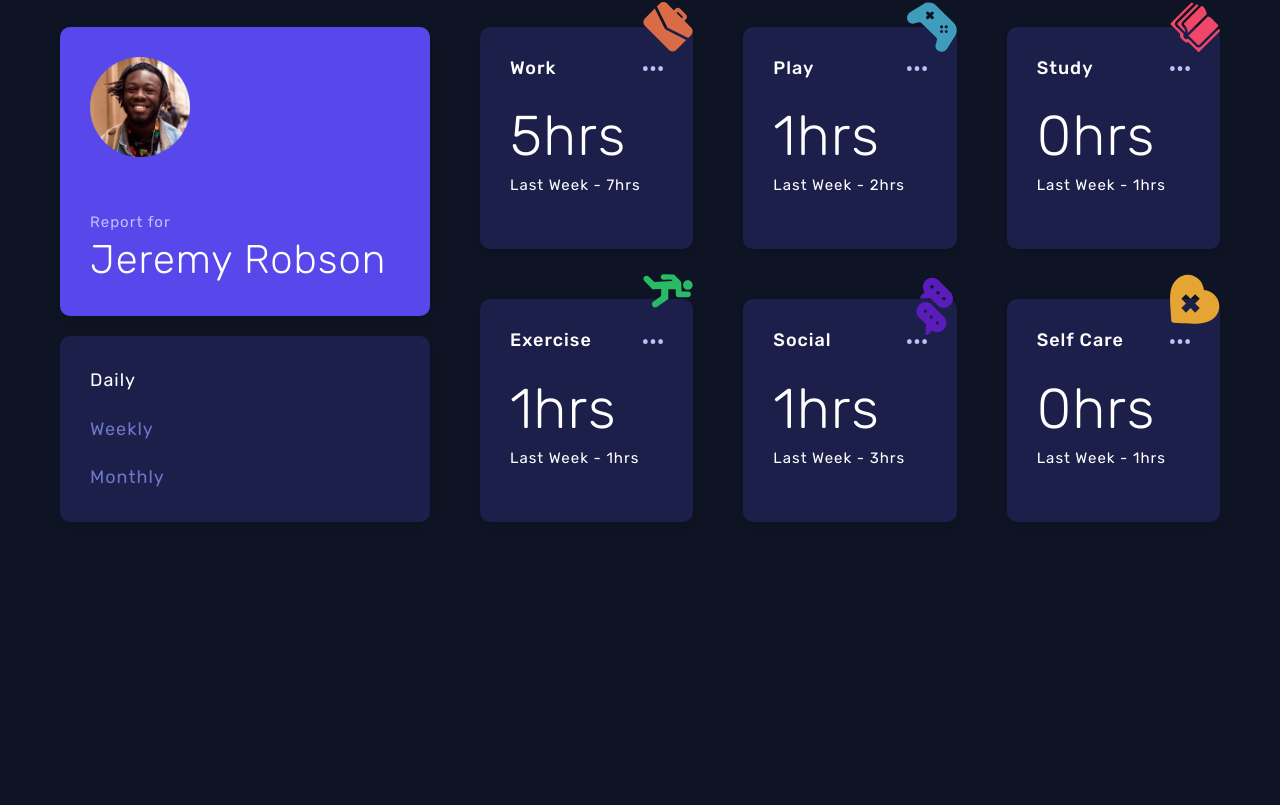
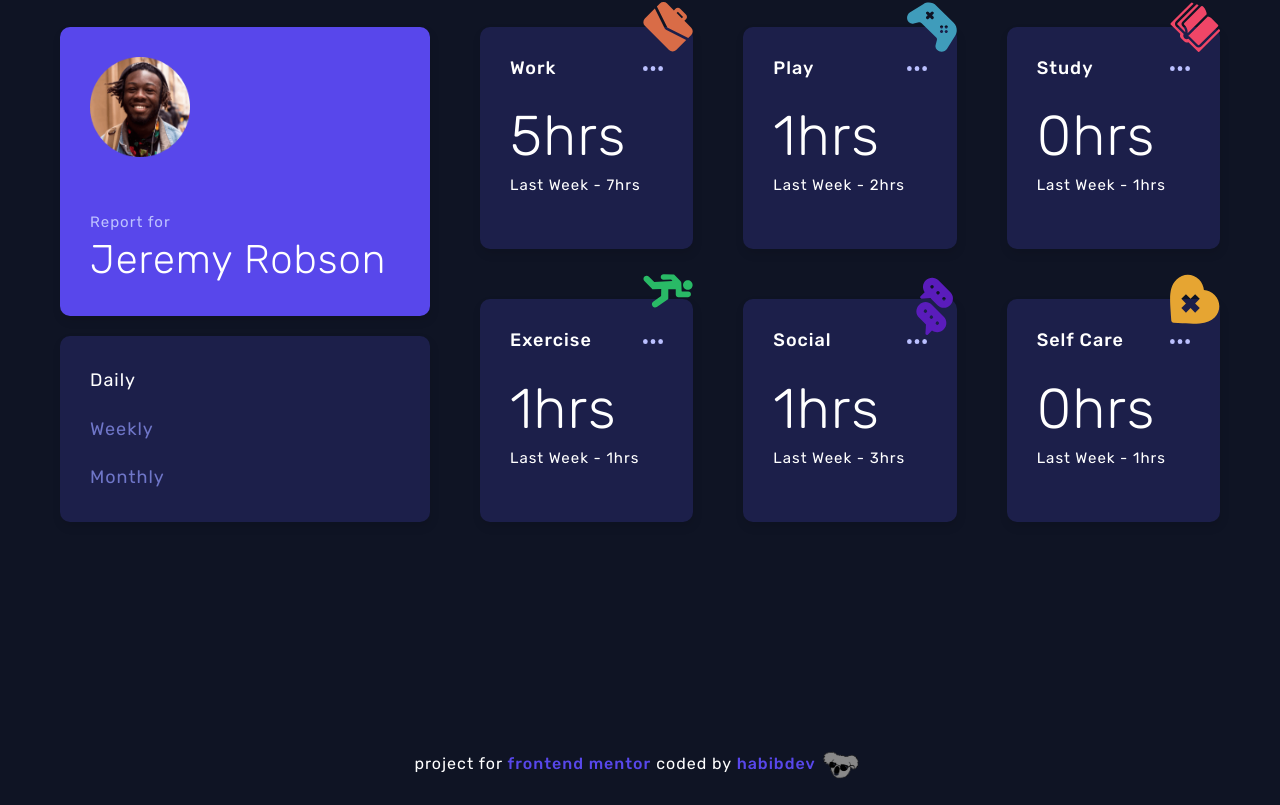
Before and after one commit to freetart/FEM-time-tracking-dashboard, a React (Create React App) app: page / in a window 1280 px wide. Shown: the part 257-1062 px from the top of the page. Before the commit the page ends 979 px from the top, so only its background shows below. Built offline with nearby package versions, Linux system fonts and the light colour scheme.

Commit message:
created tag

```diff
--- a/src/App.js
+++ b/src/App.js
@@ -5,6 +5,7 @@ import { lightTheme, darkTheme } from './abstracts/Themes';
 import { sectionSpacingLg, maxWidthMd } from './abstracts/Mixins';
 import Header from './components/Header';
 import Dashboard from './components/Dashboard';
+import Tag from './components/Tag';
 
 const Main = styled.main`
   ${sectionSpacingLg}
@@ -27,6 +28,7 @@ const App = () => {
           <Header theme={theme} themeToggler={themeToggler} />
           <Dashboard />
         </Main>
+        <Tag />
       </ThemeProvider>
     </>
   );
--- /dev/null
+++ b/src/components/Tag.js
@@ -0,0 +1,61 @@
+import styled from 'styled-components';
+import { flexCenter, textStyles, headingStyles } from '../abstracts/Mixins';
+import logo from '../assets/logo/habibdevgif.gif';
+
+const Wrapper = styled.footer`
+  ${flexCenter};
+  flex-wrap: wrap;
+  padding: 2rem;
+
+  .heading {
+    ${textStyles};
+    color: ${({ theme }) => theme.primaryText};
+    text-align: center;
+    font-size: var(--xxs);
+    transition: var(--mainTransition);
+  }
+
+  .link {
+    ${headingStyles};
+    color: ${({ theme }) => theme.blue};
+
+    &:hover,
+    &:focus {
+      text-decoration: underline;
+    }
+  }
+
+  .logo {
+    width: 5rem;
+  }
+`;
+
+const Tag = () => {
+  return (
+    <Wrapper>
+      <h3 className='heading'>
+        project for{' '}
+        <a
+          href='https://www.frontendmentor.io/challenges/time-tracking-dashboard-UIQ7167Jw'
+          target='_blank'
+          rel='noreferrer'
+          className='link'
+        >
+          frontend mentor
+        </a>{' '}
+        coded by{' '}
+        <a
+          href='https://github.com/habibdev96'
+          target='_blank'
+          rel='noreferrer'
+          className='link'
+        >
+          habibdev{' '}
+        </a>
+      </h3>
+      <img src={logo} alt='logo' className='logo' />
+    </Wrapper>
+  );
+};
+
+export default Tag;
```
Also changed, not shown: src/assets/logo/habibdevgif.gif (added).
